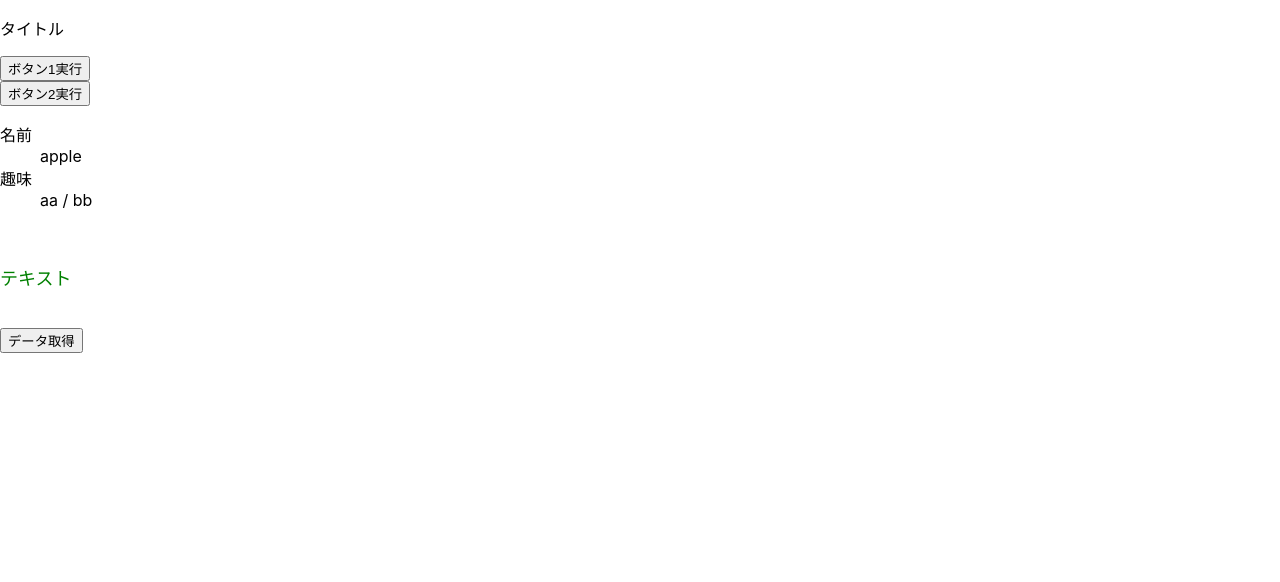
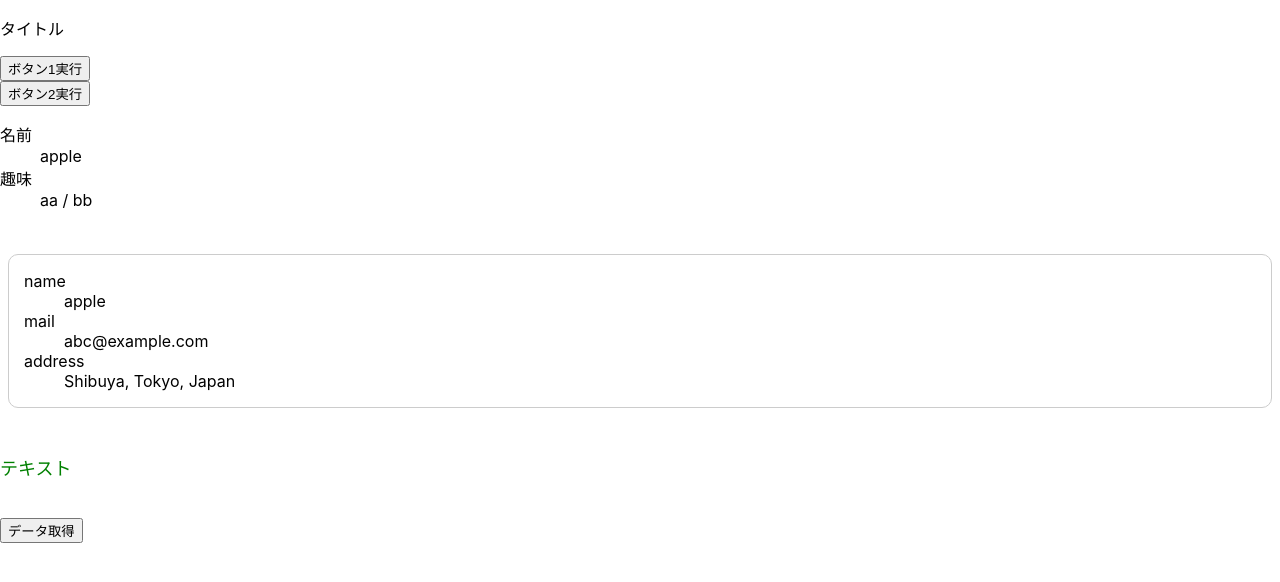
Before and after one commit to terra-namibia/react-ts-1, a React (Create React App) app: page / in a window 1280 px wide. Shown: the top 582 px of the page. Built offline with nearby package versions, Linux system fonts and the light colour scheme.

Commit message:
add user2 and rename to userProfile2

```diff
--- a/src/Page1.tsx
+++ b/src/Page1.tsx
@@ -5,6 +5,8 @@ import { TodoType } from "./types/todo";
 import { Text } from "./Text";
 import { UserProfile } from "./UserProfile";
 import { User } from "./types/user";
+import { UserCard } from "./components/UserCard";
+// import { UserProfile2 } from "./types/userProfile2";
 
 export const Page1 = () => {
 
@@ -36,6 +38,12 @@ export const Page1 = () => {
     name: "apple",
     hobbies: ["aa", "bb"],
   }
+  const user2 = {
+    id: 1,
+    name: "apple",
+    email: "abc@example.com",
+    address: "Shibuya, Tokyo, Japan",
+  }
 
   return (
     <div>
@@ -44,6 +52,8 @@ export const Page1 = () => {
       <br />
       <button onClick={onclickAction2}>ボタン2実行</button>
       <UserProfile user={user}/>
+      <br />
+      <UserCard user={user2}/>
       <br />
       <Text color="green" fontSize="18px" />
       <br />
--- a/src/components/UserCard.tsx
+++ b/src/components/UserCard.tsx
@@ -1,8 +1,8 @@
 import { VFC } from "react";
-import { UserProfile } from "../types/userProfile";
+import { UserProfile2 } from "../types/userProfile";
 
 type Props = {
-  user: UserProfile;
+  user: UserProfile2;
 };
 
 export const UserCard: VFC<Props> = (props) => {
--- a/src/types/userProfile.ts
+++ b/src/types/userProfile.ts
@@ -1,4 +1,4 @@
-export type UserProfile = {
+export type UserProfile2 = {
   id: number;
   name: string;
   email: string;
```
